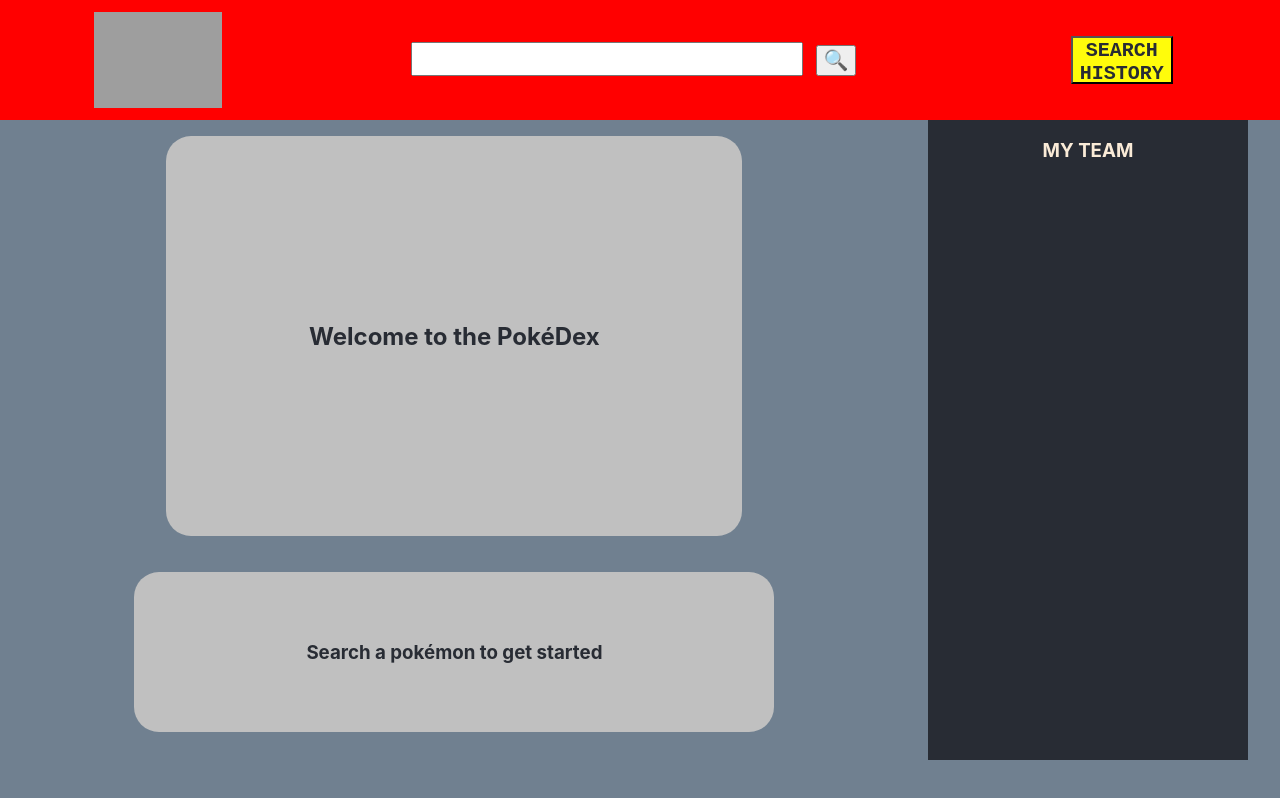
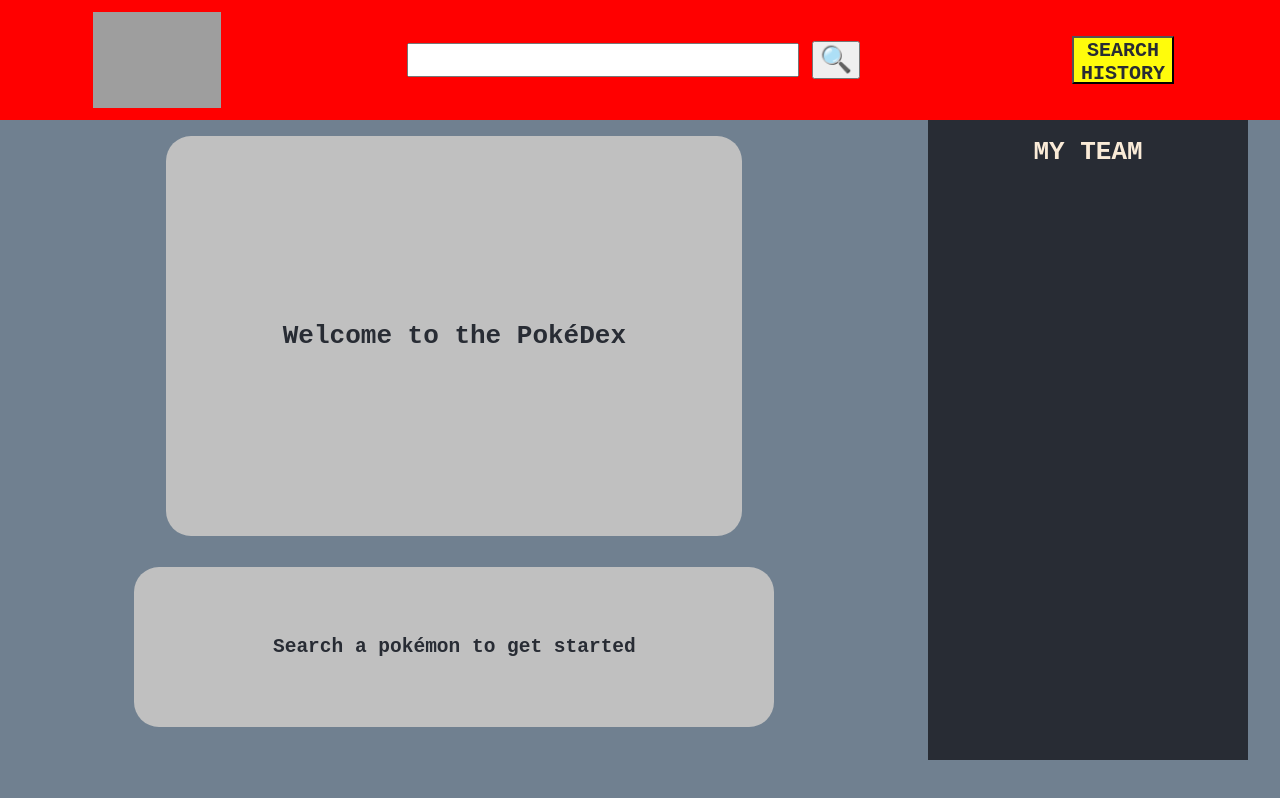
Before and after one commit to phughlett/classical-react-pokedex, a React (Create React App) app: page / in a window 1280 px wide. Built offline with nearby package versions, Linux system fonts and the light colour scheme; grey boxes are pictures that could not be loaded.

Commit message:
adjust styling to add 'zazz'

```diff
--- a/src/App.css
+++ b/src/App.css
@@ -95,8 +95,7 @@
   height: 40vh;
   object-fit: contain;
 }
-.stats {
-  justify-content: space-evenly;
+.bottom-box {
   width: 50vw;
   height: 20vh;
   background-color: silver;
@@ -125,3 +124,17 @@
   margin: 3px;
   border: 1px darkgray;
 }
+.stats-display {
+  width: 100%;
+  justify-content: space-evenly;
+}
+.stat-box {
+  margin: 3px;
+}
+.search-button {
+  font-size: xx-large;
+}
+.stat-entry {
+  font: xx-large;
+  font-weight: bolder;
+}
--- a/src/components/MainPage.js
+++ b/src/components/MainPage.js
@@ -10,15 +10,15 @@
         {error ? (
           <div className="error">❌</div>
         ) : !lastSearched ? (
-          <h2>Welcome to the PokéDex</h2>
+          <h1>Welcome to the PokéDex</h1>
         ) : (
           <div className="search-result">
-            <h3>
+            <h2>
               {lastSearched.name.toUpperCase()} -{" "}
               {`#${(1000 + parseInt(lastSearched.pokedex_number))
                 .toString()
                 .slice(1)}`}
-            </h3>
+            </h2>
             <img
               className="screen-image"
               src={lastSearched.image}
@@ -28,20 +28,23 @@
         )}
       </div>
       <br />
-      <div className="stats row rounded-corners">
+      <div className="bottom-box row rounded-corners">
         {error ? (
-          <h3>No pokémon found matching "{searchTerm}"</h3>
+          <h2>No pokémon found matching "{searchTerm}"</h2>
         ) : lastSearched ? (
-          <div className="row">
-            <div>TYPE: {lastSearched.type}</div>
-            <div>WEIGHT: {lastSearched.weight}</div>
+          <div className="stats-display row">
+            <div className="stat-box">
+              <h2>TYPE: {lastSearched.type.toUpperCase()}</h2>
+            </div>
+            <div className="stat-box">
+              <h2>WEIGHT: {lastSearched.weight}</h2>
+            </div>
 
-            <div>
-              STATS:{" "}
+            <div className="stat-box">
               {Object.entries(lastSearched.stats).map(
                 ([statName, statValue]) => (
-                  <div key={statName + statValue}>
-                    {statName}:{statValue}
+                  <div className="stat-entry" key={statName + statValue}>
+                    {statName.toUpperCase()} : {statValue}
                   </div>
                 )
               )}
@@ -49,7 +52,7 @@
             <button onClick={handleAddToTeamClick}>ADD</button>
           </div>
         ) : (
-          <h3>Search a pokémon to get started</h3>
+          <h2>Search a pokémon to get started</h2>
         )}
       </div>
     </div>
--- a/src/components/NavBar.js
+++ b/src/components/NavBar.js
@@ -14,7 +14,9 @@
           type="text"
           onChange={handleSearchChange}
         ></input>
-        <button onClick={handleSearchClick}>🔍</button>
+        <button className="search-button" onClick={handleSearchClick}>
+          🔍
+        </button>
       </form>
       <div className="row nav-buttons">
         {showTeam ? (
--- a/src/components/PokemonCard.js
+++ b/src/components/PokemonCard.js
@@ -16,7 +16,7 @@
             }
       }
     >
-      <h3>{pokemon.name.toUpperCase()}</h3>
+      <h2>{pokemon.name.toUpperCase()}</h2>
 
       <img src={pokemon.image} alt={pokemon.name}></img>
       {isTeamCard ? (
--- a/src/components/RightSideBar.js
+++ b/src/components/RightSideBar.js
@@ -9,7 +9,7 @@
 }) {
   let properHtml = showTeam ? (
     <div className="my-team">
-      <h3>MY TEAM</h3>
+      <h1>MY TEAM</h1>
       {myTeam.map((pokemon, index) => (
         <PokemonCard
           pokemon={pokemon}
@@ -22,7 +22,7 @@
     </div>
   ) : (
     <div className="search-history">
-      <h3>SEARCHED POKÉMON</h3>
+      <h1>SEARCHED POKÉMON</h1>
       {searchHistory.map((pokemon, index) => (
         <PokemonCard
           pokemon={pokemon}
--- a/src/index.css
+++ b/src/index.css
@@ -7,6 +7,7 @@
   -moz-osx-font-smoothing: grayscale;
   background-color: slategray;
   color: #282c34;
+  font-family: monospace;
 }
 
 code {
```
